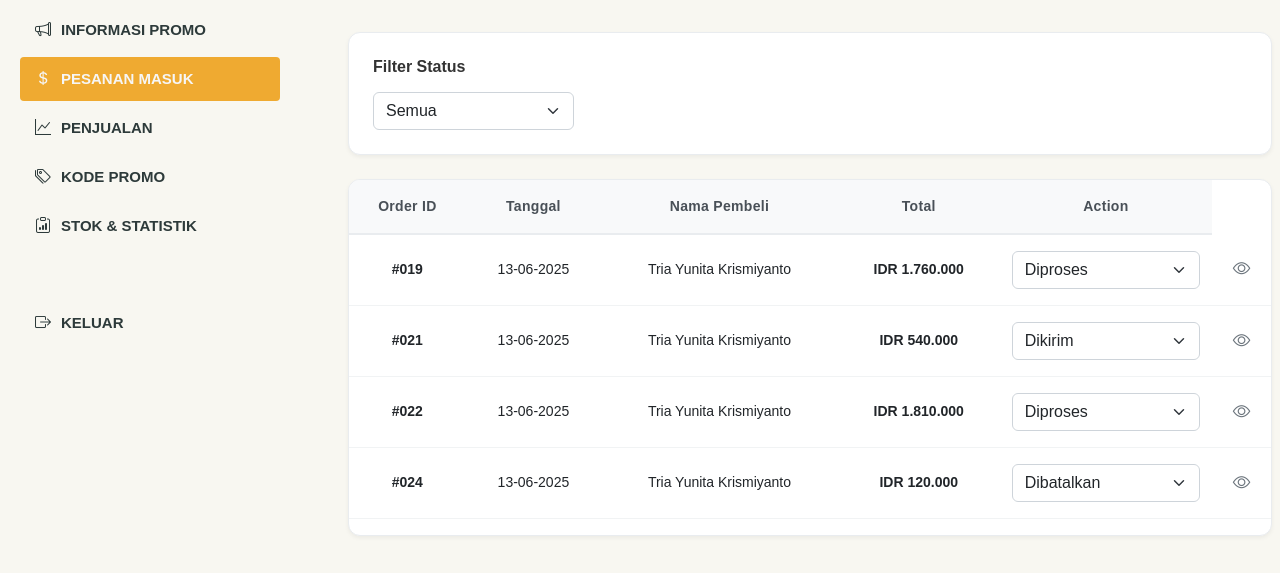
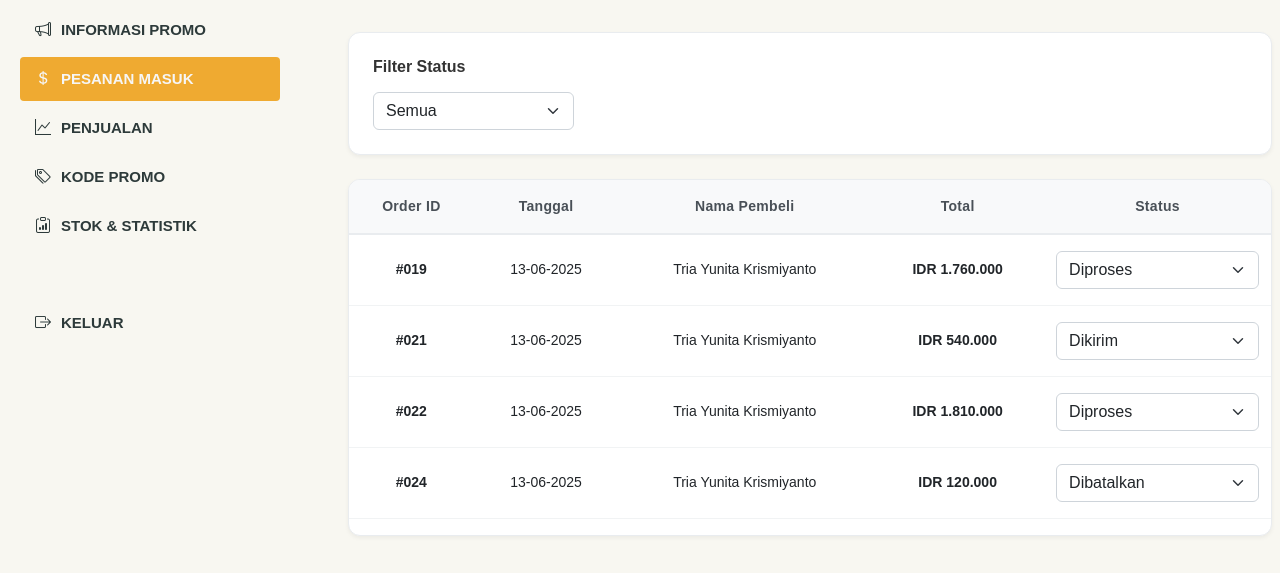
Before and after one commit to haikal23095/RPL-Project, a PHP site: page /admin/order.php in a window 1280 px wide. Shown: the part 227-800 px from the top of the page. Run offline with PHP 8.4, Linux system fonts and the light colour scheme; a user stored in the database is signed in; data comes from the database, SQL or seed files in the repository; some libraries are stand-ins or nearby versions; some web fonts are replaced.

Commit message:
update order

```diff
--- a/admin/order.php
+++ b/admin/order.php
@@ -298,7 +298,7 @@ $pesanan = $stmt->fetchAll(PDO::FETCH_ASSOC);
                         <th>Tanggal</th>
                         <th>Nama Pembeli</th>
                         <th>Total</th>
-                        <th>Action</th>
+                        <th>Status</th>
                     </tr>
                 </thead>
                 <tbody>
@@ -319,9 +319,6 @@ $pesanan = $stmt->fetchAll(PDO::FETCH_ASSOC);
                                         <option value="Dikirim" <?= $order['status_pesanan'] == 'Dikirim' ? 'selected' : '' ?>>Dikirim</option>
                                         <option value="Dibatalkan" <?= $order['status_pesanan'] == 'Dibatalkan' ? 'selected' : '' ?>>Dibatalkan</option>
                                     </select>
-                                </td>
-                                <td>
-                                    <i class="bi bi-eye action-icon" title="View Details"></i>
                                 </td>
                             </tr>
                             <?php
```
